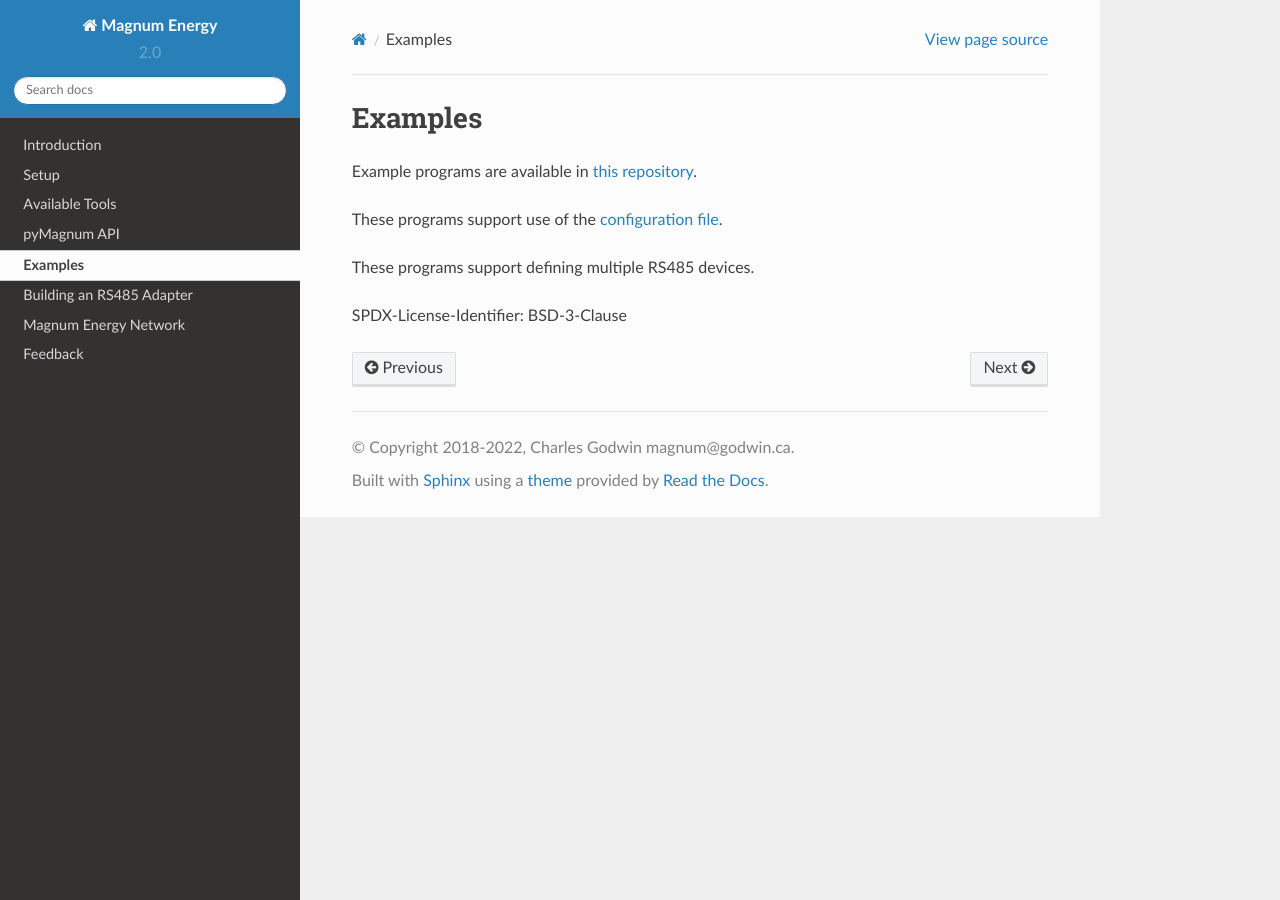
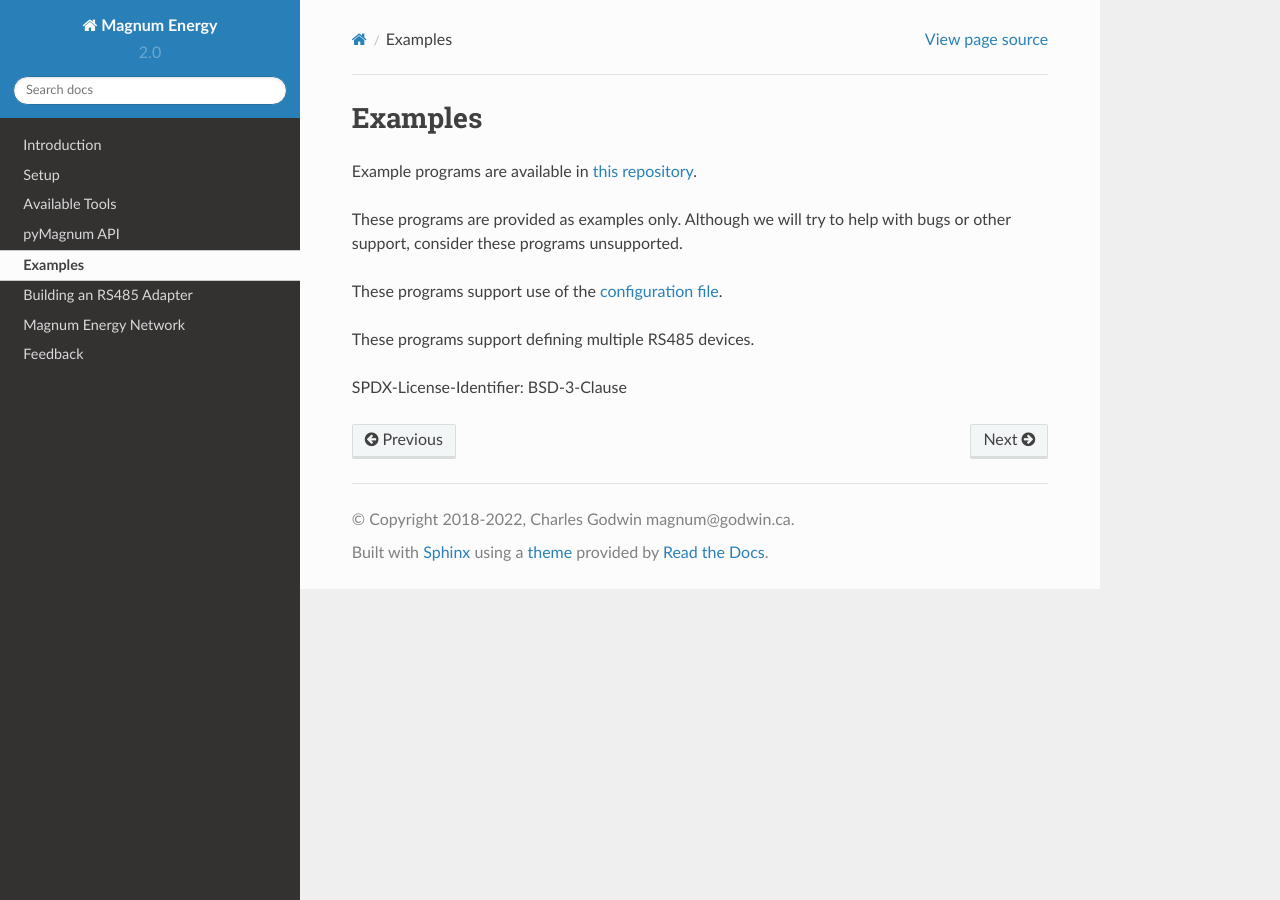
Before and after one commit to CharlesGodwin/pymagnum, a Sphinx documentation site: the page built from docs/examples.rst, in a window 1280 px wide. Built offline with Sphinx 7.4.7 and the Read the Docs theme 2.0.0, drawn with Linux system fonts in a browser that asks for light colours.

Commit message:
Added unsupported warnings to  documentation

```diff
--- a/docs/examples.rst
+++ b/docs/examples.rst
@@ -7,6 +7,8 @@ Examples
 
 Example programs are available in `this repository <https://github.com/CharlesGodwin/pymagnum/tree/master/examples>`_.
 
+These programs are provided as examples only. Although we will try to help with bugs or other support, consider these programs unsupported.
+
 ..
  Example programs are available in `this repository <https://github.com/CharlesGodwin/pymagnum/tree/Pre-release-2.0/examples>`_.
 
```
Also changed, not shown: examples/README.md.
